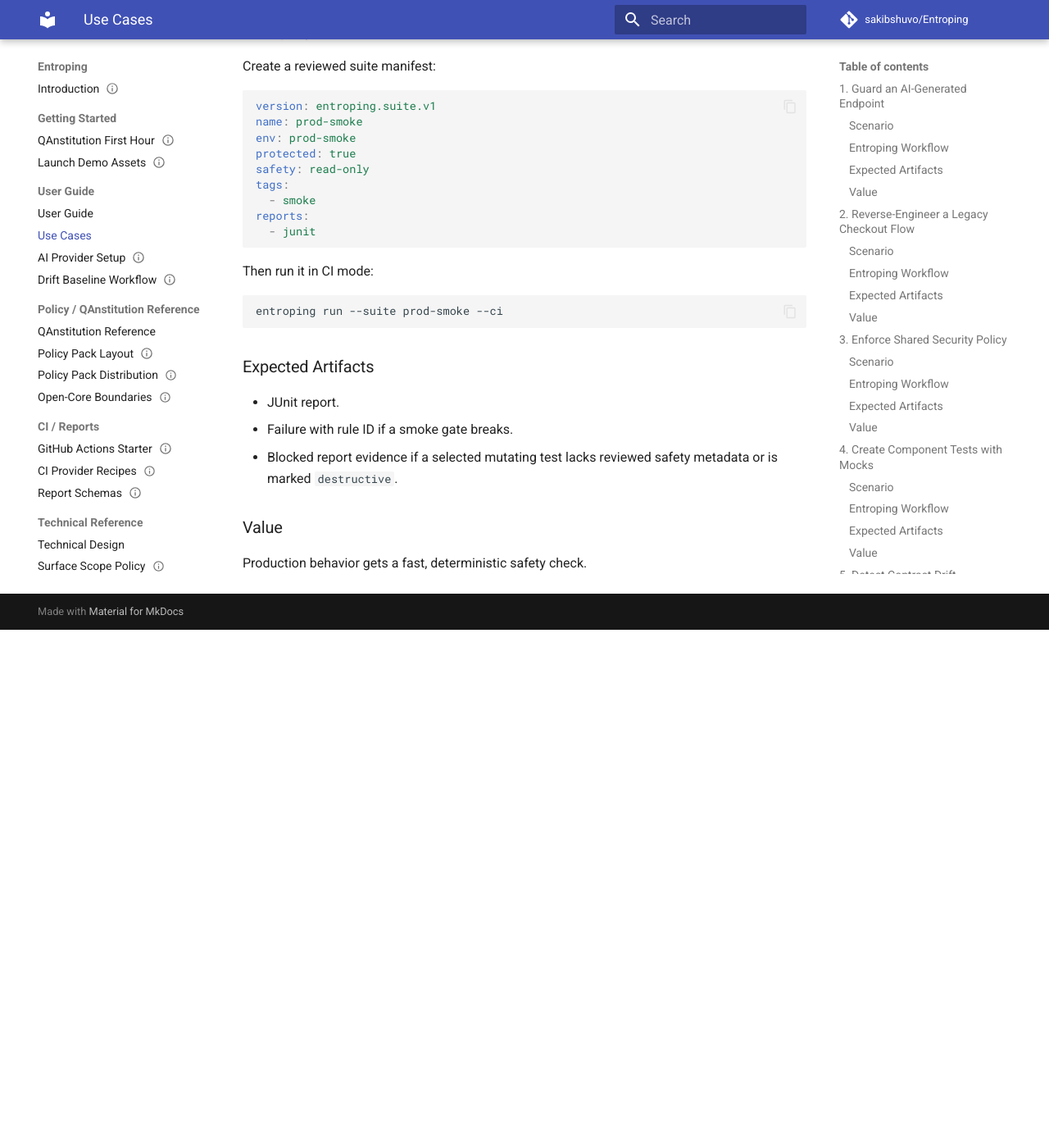
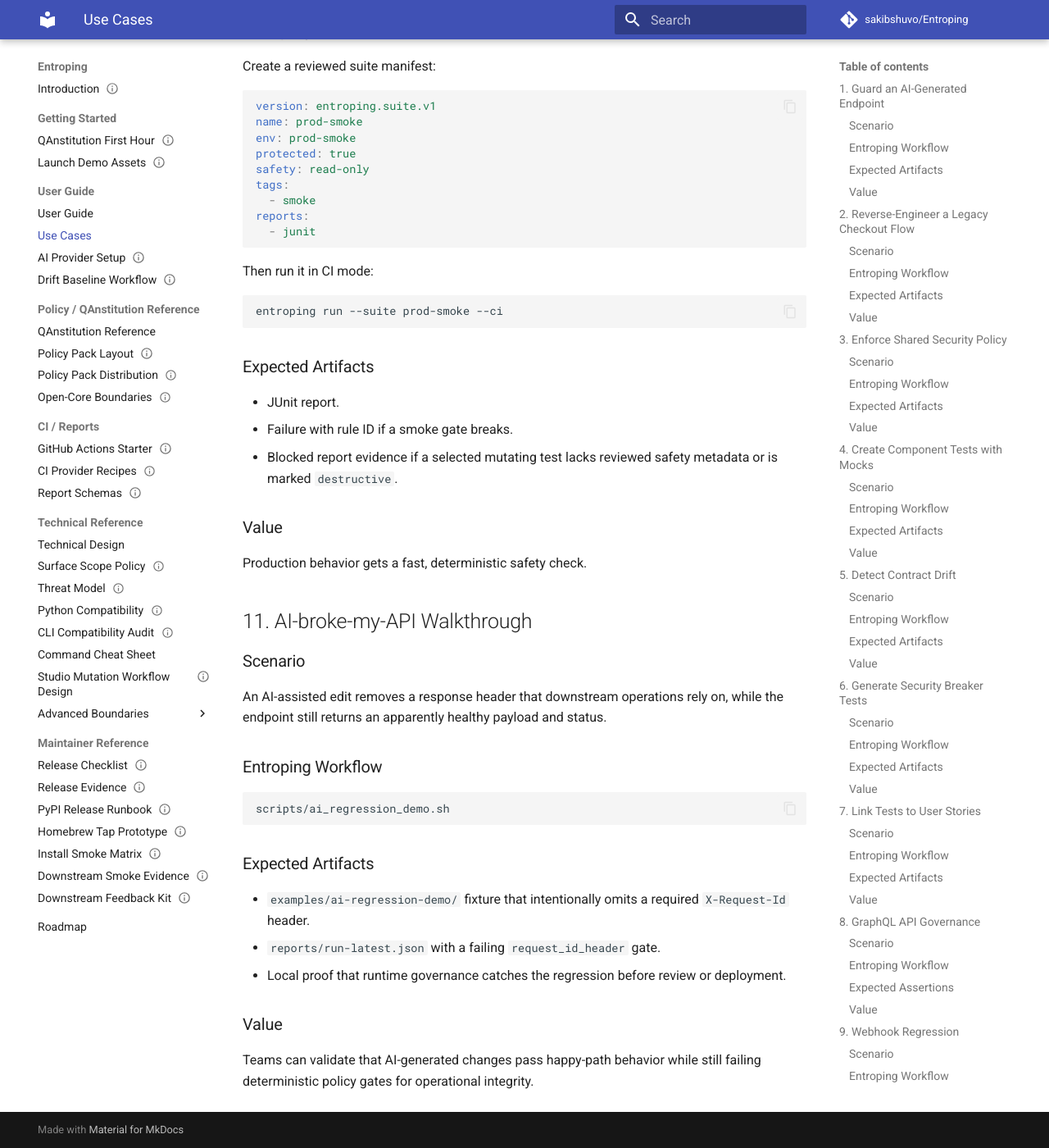
Before and after one commit to sakibshuvo/Entroping, an MkDocs documentation site: the page built from docs/user/USE_CASES.md, in a window 1280 px wide and 1400 px high, scrolled down 6589 px. Shown: the whole window at 82% size. Built offline with MkDocs 1.6.1 and Material for MkDocs 9.7.7, drawn with Linux system fonts in a browser that asks for light colours; comment, search, counter and statistics services are not loaded; before the commit the page ends 7357 px from its top, so only the background shows below that.

Commit message:
docs(aha): add ai broke my api walkthrough

````diff
--- a/docs/user/USE_CASES.md
+++ b/docs/user/USE_CASES.md
@@ -290,3 +290,29 @@
 ### Value
 
 Production behavior gets a fast, deterministic safety check.
+
+## 11. AI-broke-my-API Walkthrough
+
+### Scenario
+
+An AI-assisted edit removes a response header that downstream operations rely on,
+while the endpoint still returns an apparently healthy payload and status.
+
+### Entroping Workflow
+
+```bash
+scripts/ai_regression_demo.sh
+```
+
+### Expected Artifacts
+
+- `examples/ai-regression-demo/` fixture that intentionally omits a required
+  `X-Request-Id` header.
+- `reports/run-latest.json` with a failing `request_id_header` gate.
+- Local proof that runtime governance catches the regression before review or
+  deployment.
+
+### Value
+
+Teams can validate that AI-generated changes pass happy-path behavior while still
+failing deterministic policy gates for operational integrity.
````
Also changed, not shown: examples/ai-regression-demo/README.md (+15 -0 lines), 1 other file.
